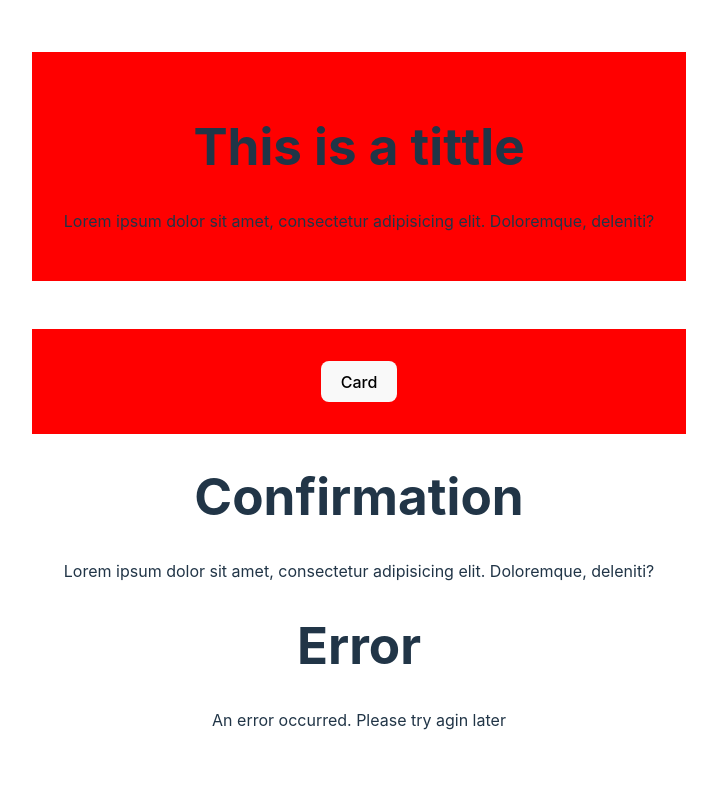
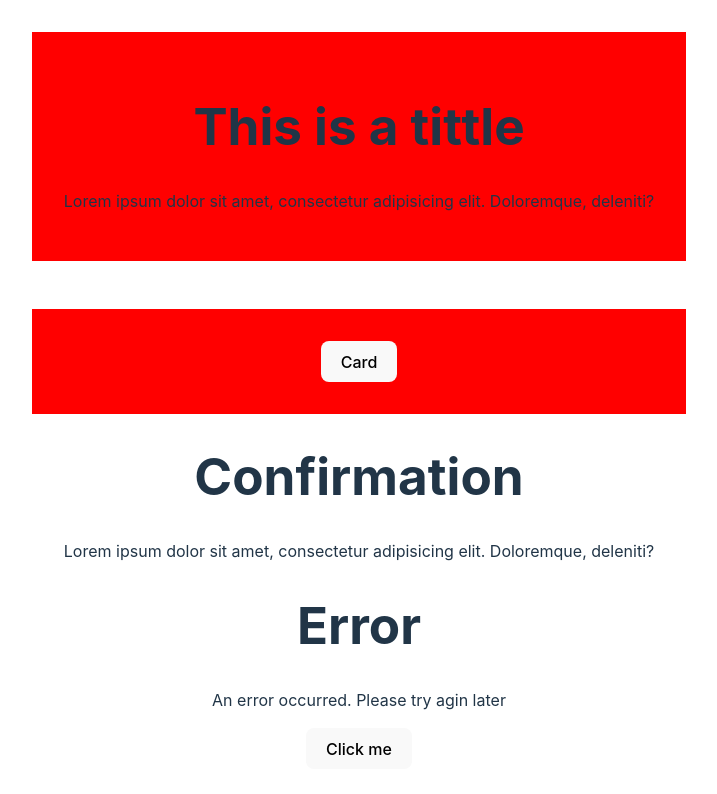
Before and after one commit to CHANDAN-su/reactApplication, a React (Vite) app: page / in a window 1280 px wide. Shown: the top 794 px of the page, without its empty margins (281-998 px from the left). Built offline with nearby package versions, Linux system fonts and the light colour scheme.

Commit message:
Component Composition with Function Props

```diff
--- a/Component/Compsition.jsx
+++ b/Component/Compsition.jsx
@@ -16,7 +16,18 @@ function Dialog({header, body}){
     )
 }
 
+const Button = ({label, onClick}) =>{
+    return(
+        <button onClick={onClick}>{label}</button>
+    )
+}
+
 function Compsition() {
+
+    const message = () => {
+        alert("Hello world");
+    }
+
   return (
     <>
     <Card>
@@ -30,7 +41,12 @@ function Compsition() {
 
     <Dialog header={<h1>Confirmation</h1>} body={"Lorem ipsum dolor sit amet, consectetur adipisicing elit. Doloremque, deleniti?"}/>
     <Dialog header={<h1>Error</h1>} body={<p>An error occurred. Please try agin later</p>}/>
+
+    <Button label={"Click me"} onClick={message} />
+
     </>
+
+
   )
 }
 
```
